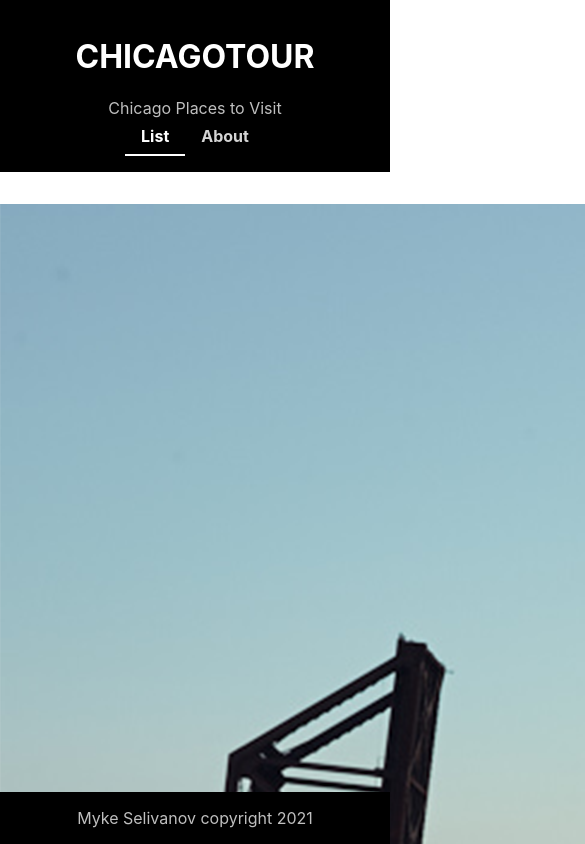
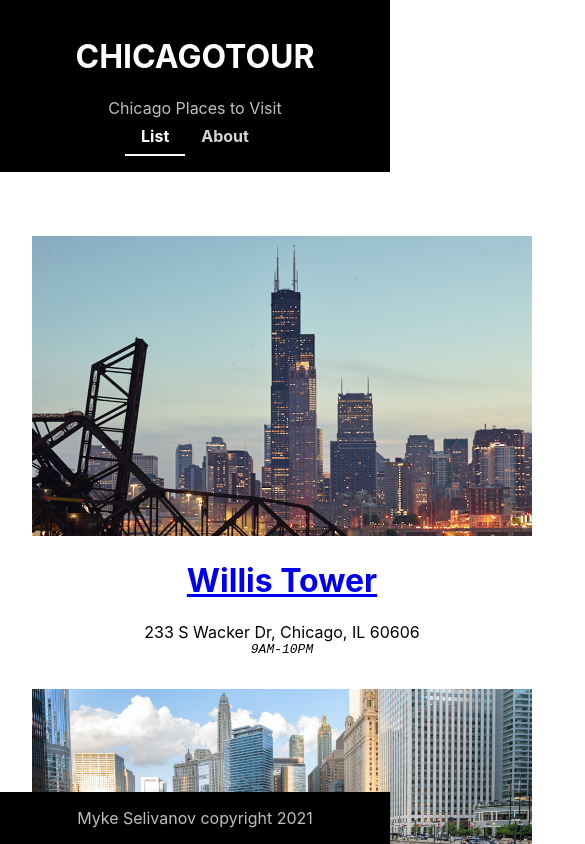
Before and after one commit to MykeSelivanov/chicagotour, a React (Create React App) app in the folder chicagotour/: page / in a window 390 px wide. Shown: the top 844 px of the page, 585 px wide, since content can reach past the window. Built offline with nearby package versions, Linux system fonts and the light colour scheme.

Commit message:
adding placeslist styles

```diff
--- a/chicagotour/src/components/PLACESList/PLACESList.css
+++ b/chicagotour/src/components/PLACESList/PLACESList.css
@@ -1,6 +1,22 @@
 .PLACESList {
-    margin: auto;
   display: grid;
   grid-template-columns: 1fr 1fr 1fr;
-  grid-gap: 40px;
+  grid-gap: 2em;
+  max-width: 1200px;
+  margin: auto;
+  padding: 2em;
 }
+
+/* Smaller screens and tablets */
+@media only screen and (max-width: 960px) {
+  .PLACESList {
+      grid-template-columns: 1fr 1fr;
+  }
+}
+
+/* Small screens mobile */
+@media only screen and (max-width: 700px) {
+  .PLACESList {
+      grid-template-columns: 1fr;
+  }
+}
--- a/chicagotour/src/components/PLACESSpace/PLACESSpace.css
+++ b/chicagotour/src/components/PLACESSpace/PLACESSpace.css
@@ -3,7 +3,7 @@
     text-align: center;
 }
 
-.PLACESSpace > img {
+.PLACESSpace img {
     width: 500px;
     height: 300px
 }
```
